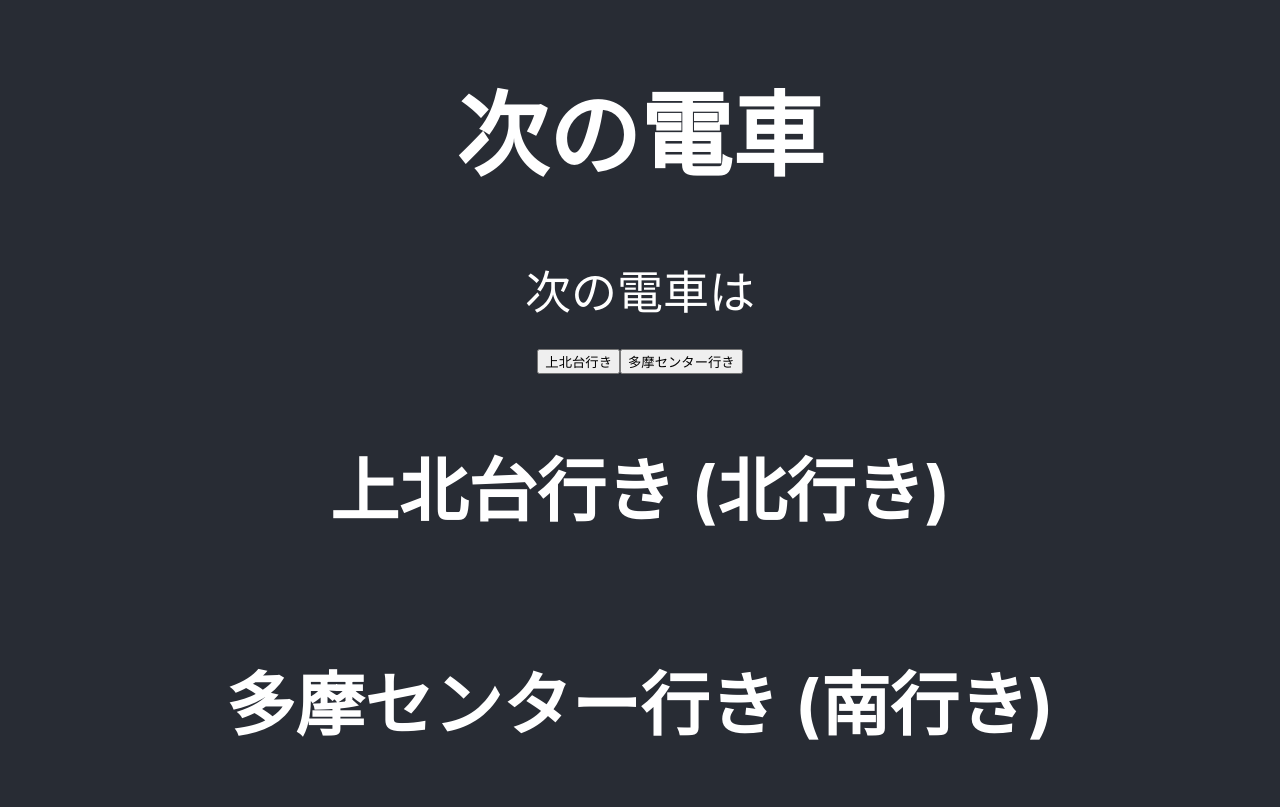
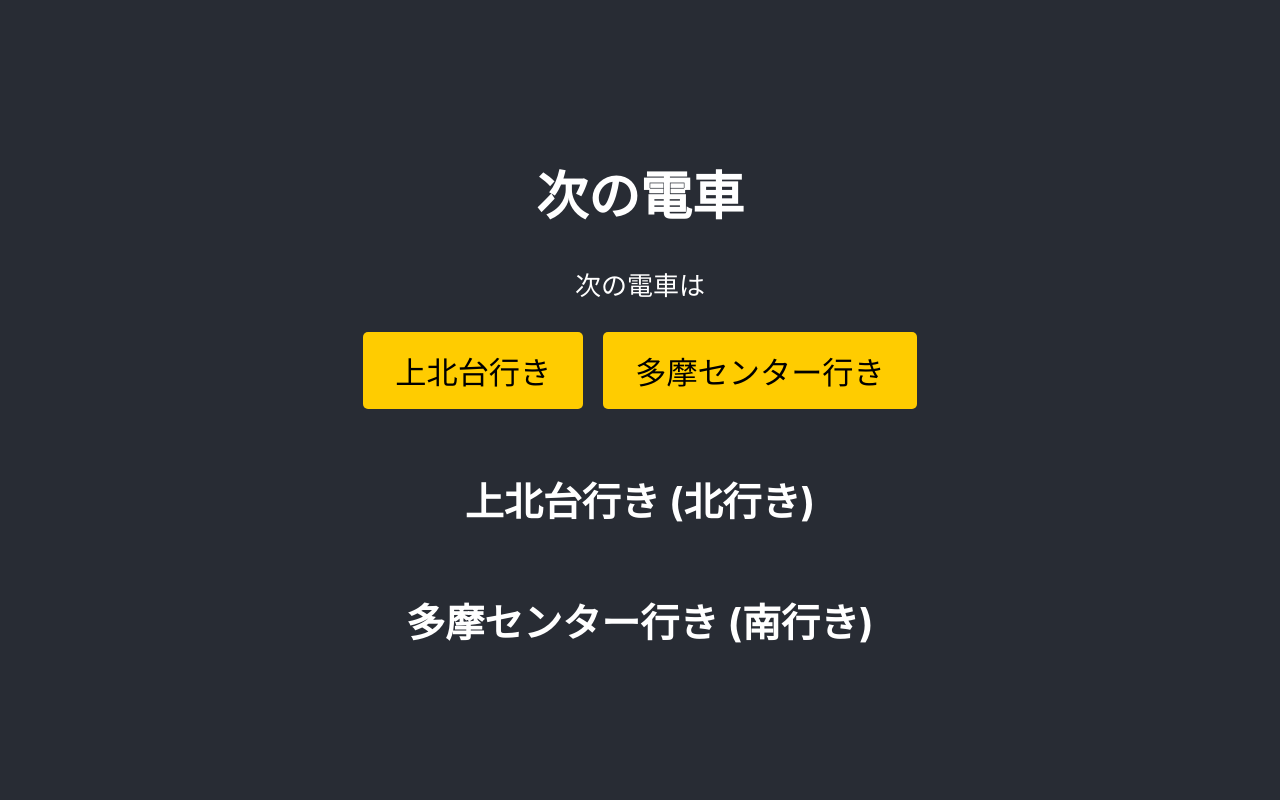
Before and after one commit to tosi4580/aws1, a React (Create React App) app: page / in a window 1280 px wide. Built offline with nearby package versions, Linux system fonts and the light colour scheme; what aws-amplify would draw is missing.

Commit message:
Update App.css

```diff
--- a/src/App.css
+++ b/src/App.css
@@ -1,5 +1,10 @@
 .App {
   text-align: center;
+}
+
+.App-logo {
+  height: 40vmin;
+  pointer-events: none;
 }
 
 .App-header {
@@ -9,32 +14,33 @@
   flex-direction: column;
   align-items: center;
   justify-content: center;
-  font-size: calc(30px + 2vmin);
+  font-size: calc(10px + 2vmin);
   color: white;
 }
 
-/* リンクボタンのスタイル */
-a {
+.App-link {
   color: #61dafb;
-  text-decoration: none;
-  cursor: pointer;
-  padding: 8px 16px;
-  background-color: #4CAF50;
-  color: white;
-  border: none;
-  border-radius: 4px;
-  transition: background-color 0.3s ease;
 }
 
-a:hover {
-  background-color: #005D4D ;
+.fetch-button {
+  cursor: pointer;
+  padding: 16px 32px; /* ボタンを大きく */
+  margin: 10px;
+  font-size: 1.2em; /* ボタンのテキストサイズを大きく */
+  border-radius: 5px;
+  border: none;
+  background-color: #ffcc00; /* 適切な背景色を指定 */
+  color: #000; /* テキスト色 */
+  transition: background-color 0.3s;
 }
 
-/* 太字ボタンのスタイル */
-b {
-  color: #f58f98;
-  text-decoration: none;
-  cursor: pointer;
-  padding: 8px 16px;
-  background: #ffcc00;
+.fetch-button:hover {
+  background-color: #ffaa00; /* ホバー時の背景色 */
 }
+
+.button-container {
+  display: flex;
+  flex-direction: row;
+  justify-content: center;
+  margin: 20px 0;
+}
```
